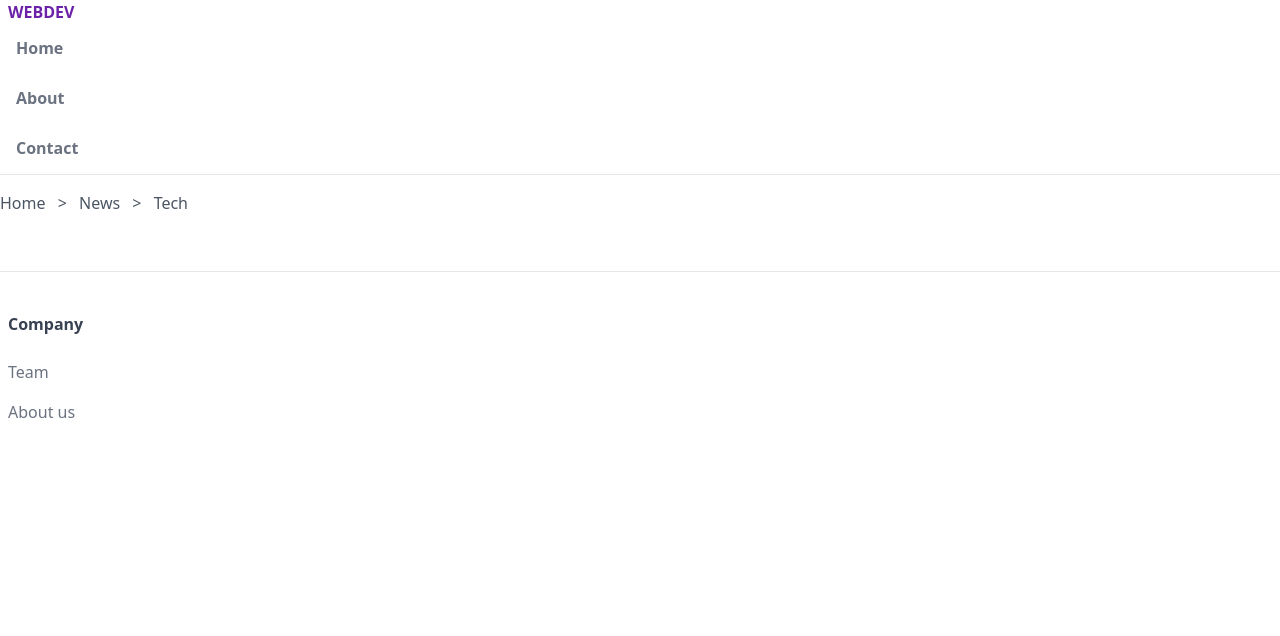
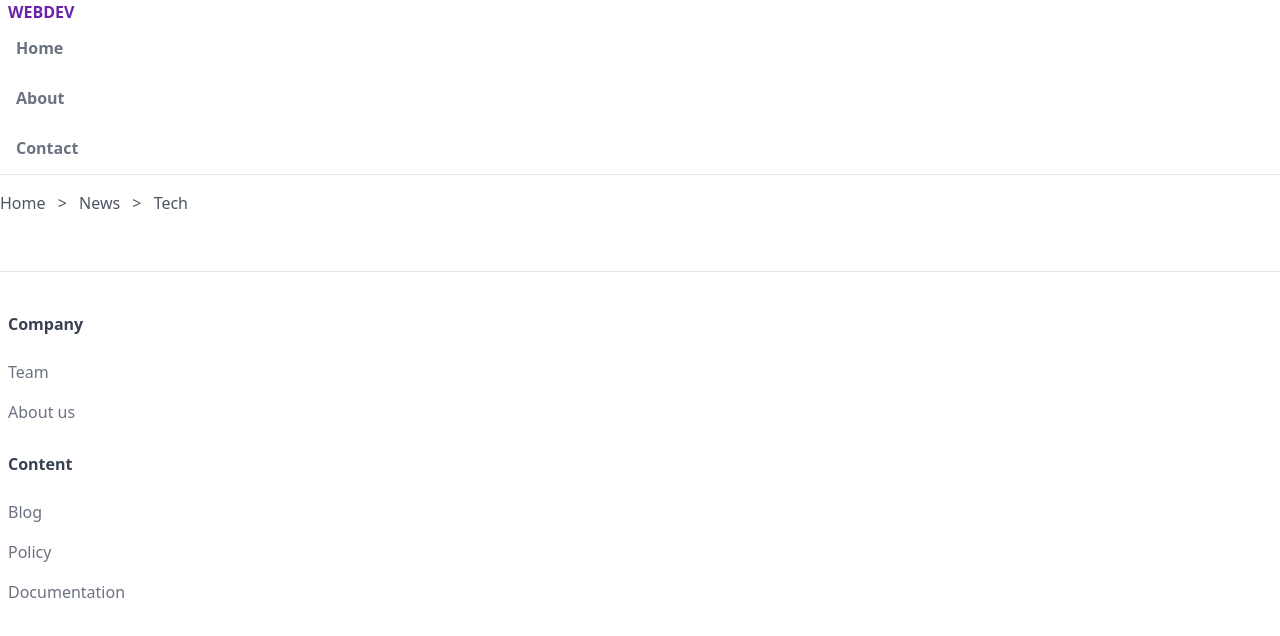
Before and after one commit to AbadzhevaK8/tailwind-test-project, a website: page index.html in a window 1280 px wide. Drawn offline with Linux system fonts and the light colour scheme.

Commit message:
fix: styles fix.

```diff
--- a/index.html
+++ b/index.html
@@ -4,7 +4,7 @@
     <meta charset="UTF-8" />
     <meta http-equiv="X-UA-Compatible" content="IE=edge" />
     <meta name="viewport" content="width=device-width, initial-scale=1.0" />
-    <link rel="stylesheet" href="/public/styles.css" />
+    <link rel="stylesheet" href="./public/styles.css" />
     <title>TailwindCSS</title>
   </head>
   <body>
@@ -52,7 +52,7 @@
     <!-- footer -->
     <footer class="border-t mt-10 py-10 px-2">
       <div>
-        <div>
+        <div class="mb-5">
           <h6 class="font-semibold text-gray-700 mb-4">Company</h6>
           <ul>
             <li>
@@ -71,6 +71,33 @@
             </li>
           </ul>
         </div>
+
+        <div>
+          <h6 class="font-semibold text-gray-700 mb-4">Content</h6>
+          <ul>
+            <li>
+              <a
+                class="inline-block text-gray-500 py-2 hover:underline"
+                href="#"
+                >Blog</a
+              >
+            </li>
+            <li>
+              <a
+                class="inline-block text-gray-500 py-2 hover:underline"
+                href="#"
+                >Policy</a
+              >
+            </li>
+            <li>
+              <a
+                class="inline-block text-gray-500 py-2 hover:underline"
+                href="#"
+                >Documentation</a
+              >
+            </li>
+          </ul>
+        </div>
       </div>
     </footer>
   </body>
```
Also changed, not shown: public/styles.css.
